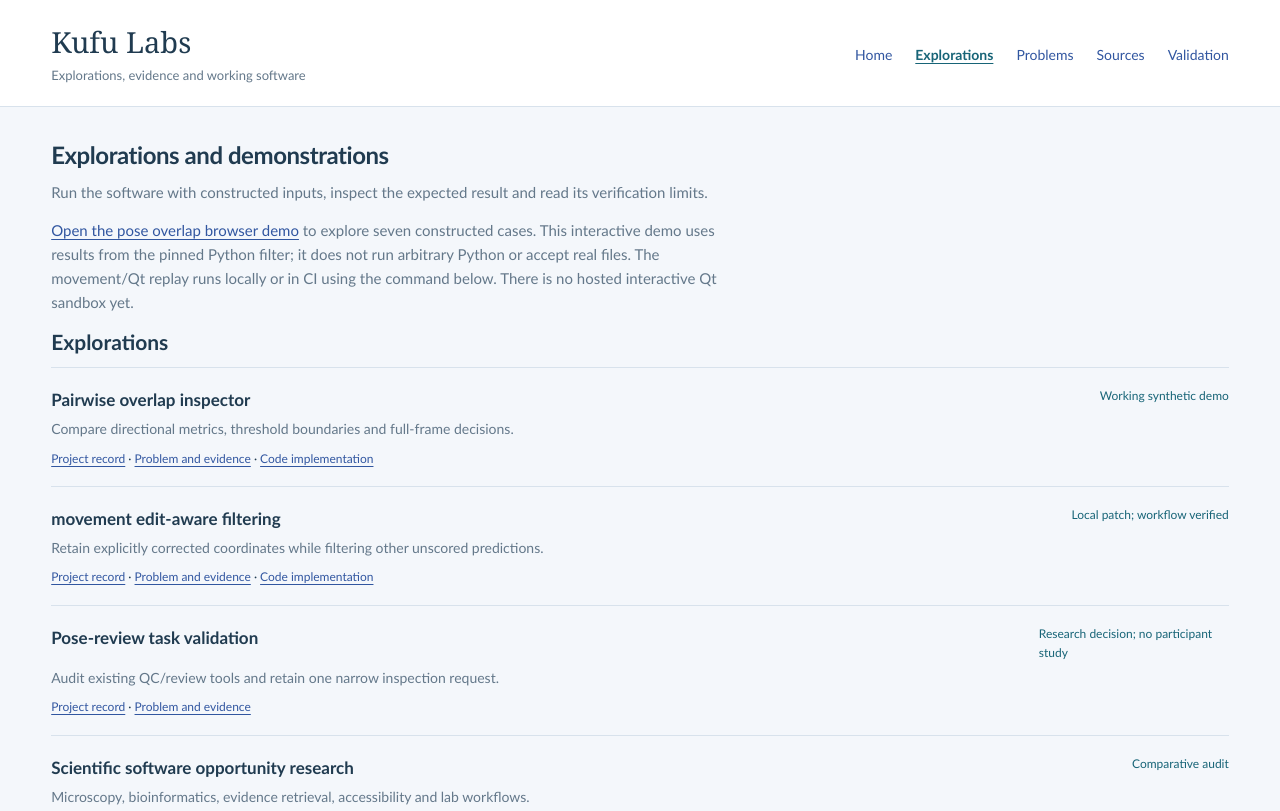
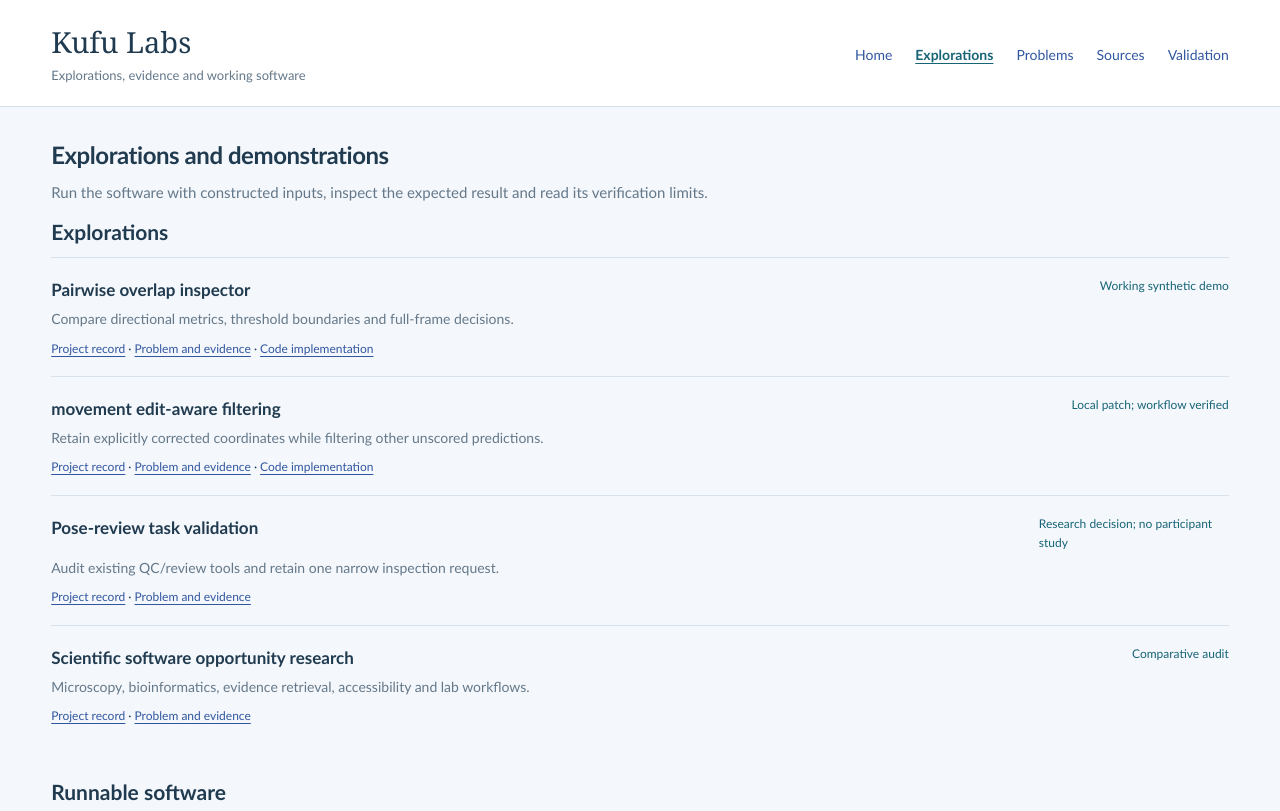
Before and after one commit to ahmedkhaledmohamed/kufu-labs, a website: page explorations.html in a window 1280 px wide. Shown: the top 811 px of the page. Drawn offline with Linux system fonts and the light colour scheme.

Commit message:
Remove duplicate overlap demo callout from Explorations

```diff
--- a/explorations.html
+++ b/explorations.html
@@ -27,18 +27,6 @@
   Run the software with constructed inputs, inspect the expected result and read
   its verification limits.
 </p>
-<p class="intro">
-  <a
-    href="projects/overlap-inspector/index.html"
-    target="_blank"
-    rel="noopener noreferrer"
-    >Open the pose overlap browser demo</a
-  >
-  to explore seven constructed cases. This interactive demo uses results from
-  the pinned Python filter; it does not run arbitrary Python or accept real
-  files. The movement/Qt replay runs locally or in CI using the command below.
-  There is no hosted interactive Qt sandbox yet.
-</p>
 <section id="explorations" aria-labelledby="explorationTitle">
   <h2 id="explorationTitle">Explorations</h2>
   <div id="explorationList"></div>
```
Also changed, not shown: site/views/explorations.html (+0 -12 lines).
